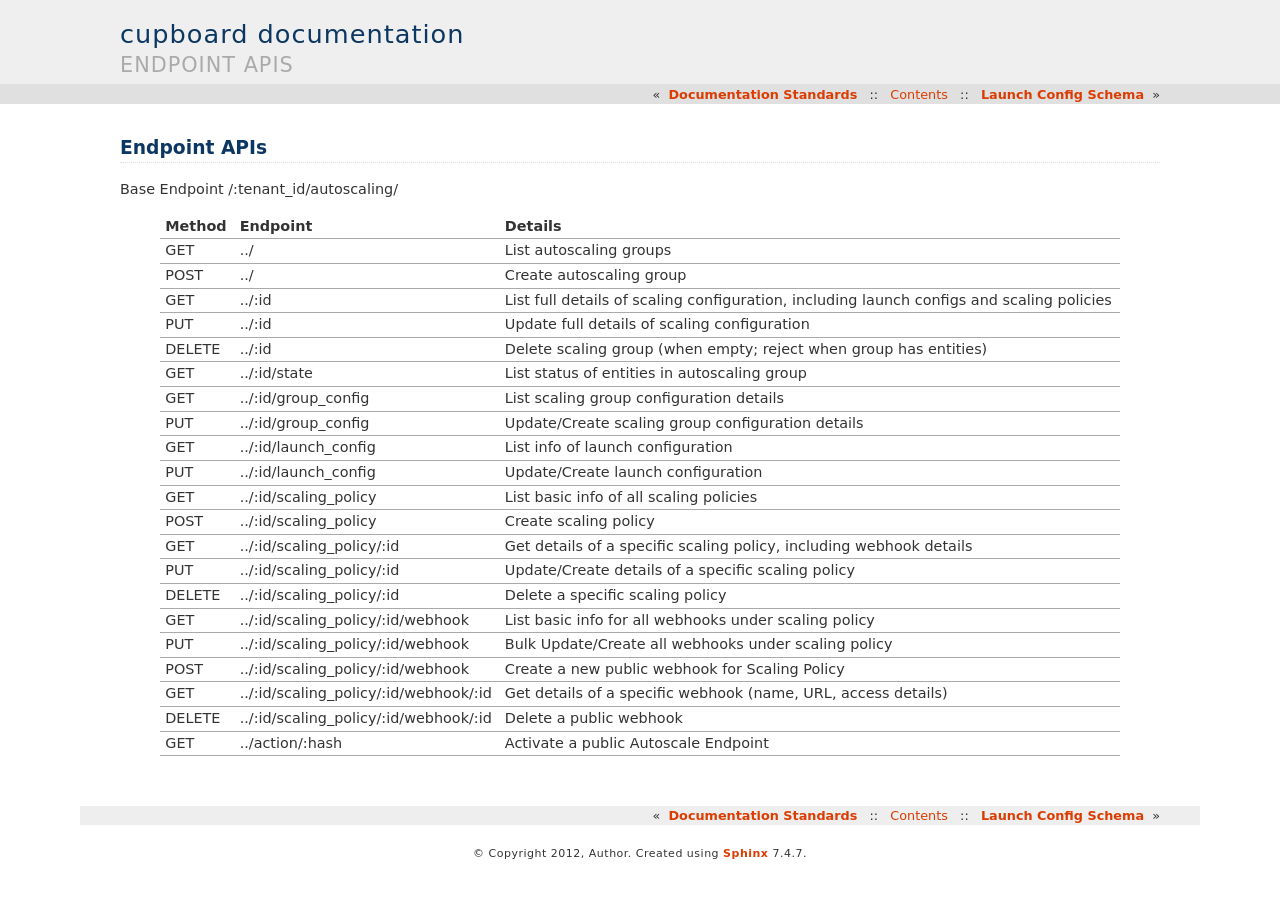
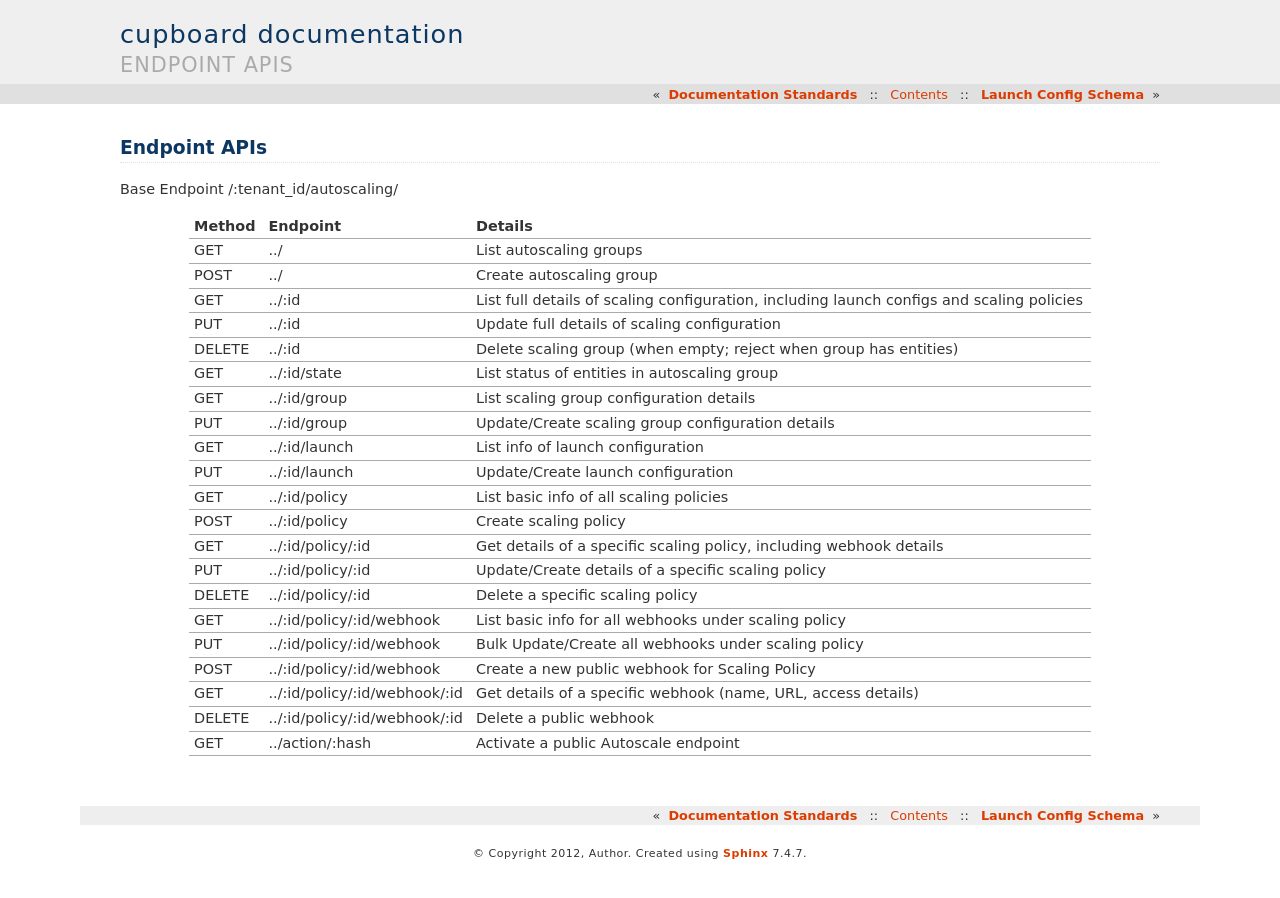
Before and after one commit to rackerlabs/otter, a Sphinx documentation site: the page built from doc/endpoints.rst, in a window 1280 px wide. Built offline with Sphinx 7.4.7, drawn with Linux system fonts in a browser that asks for light colours; pages that are not in the unit, such as notebooks, are missing from menus.

Commit message:
Renamed endpoints to be one word.

```diff
--- a/doc/endpoints.rst
+++ b/doc/endpoints.rst
@@ -13,19 +13,19 @@ GET       ../:id                                List full details of scaling con
 PUT       ../:id                                Update full details of scaling configuration
 DELETE    ../:id                                Delete scaling group (when empty; reject when group has entities)
 GET       ../:id/state                          List status of entities in autoscaling group
-GET       ../:id/group_config                   List scaling group configuration details
-PUT       ../:id/group_config                   Update/Create scaling group configuration details
-GET       ../:id/launch_config                  List info of launch configuration
-PUT       ../:id/launch_config                  Update/Create launch configuration
-GET       ../:id/scaling_policy                 List basic info of all scaling policies
-POST      ../:id/scaling_policy                 Create scaling policy
-GET       ../:id/scaling_policy/:id             Get details of a specific scaling policy, including webhook details
-PUT       ../:id/scaling_policy/:id             Update/Create details of a specific scaling policy
-DELETE    ../:id/scaling_policy/:id             Delete a specific scaling policy
-GET       ../:id/scaling_policy/:id/webhook     List basic info for all webhooks under scaling policy
-PUT       ../:id/scaling_policy/:id/webhook     Bulk Update/Create all webhooks under scaling policy
-POST      ../:id/scaling_policy/:id/webhook     Create a new public webhook for Scaling Policy
-GET       ../:id/scaling_policy/:id/webhook/:id Get details of a specific webhook (name, URL, access details)
-DELETE    ../:id/scaling_policy/:id/webhook/:id Delete a public webhook
-GET       ../action/:hash                       Activate a public Autoscale Endpoint
+GET       ../:id/group                          List scaling group configuration details
+PUT       ../:id/group                          Update/Create scaling group configuration details
+GET       ../:id/launch                         List info of launch configuration
+PUT       ../:id/launch                         Update/Create launch configuration
+GET       ../:id/policy                         List basic info of all scaling policies
+POST      ../:id/policy                         Create scaling policy
+GET       ../:id/policy/:id                     Get details of a specific scaling policy, including webhook details
+PUT       ../:id/policy/:id                     Update/Create details of a specific scaling policy
+DELETE    ../:id/policy/:id                     Delete a specific scaling policy
+GET       ../:id/policy/:id/webhook             List basic info for all webhooks under scaling policy
+PUT       ../:id/policy/:id/webhook             Bulk Update/Create all webhooks under scaling policy
+POST      ../:id/policy/:id/webhook             Create a new public webhook for Scaling Policy
+GET       ../:id/policy/:id/webhook/:id         Get details of a specific webhook (name, URL, access details)
+DELETE    ../:id/policy/:id/webhook/:id         Delete a public webhook
+GET       ../action/:hash                       Activate a public Autoscale endpoint
 ========= ===================================== ===========================================================================================
```
